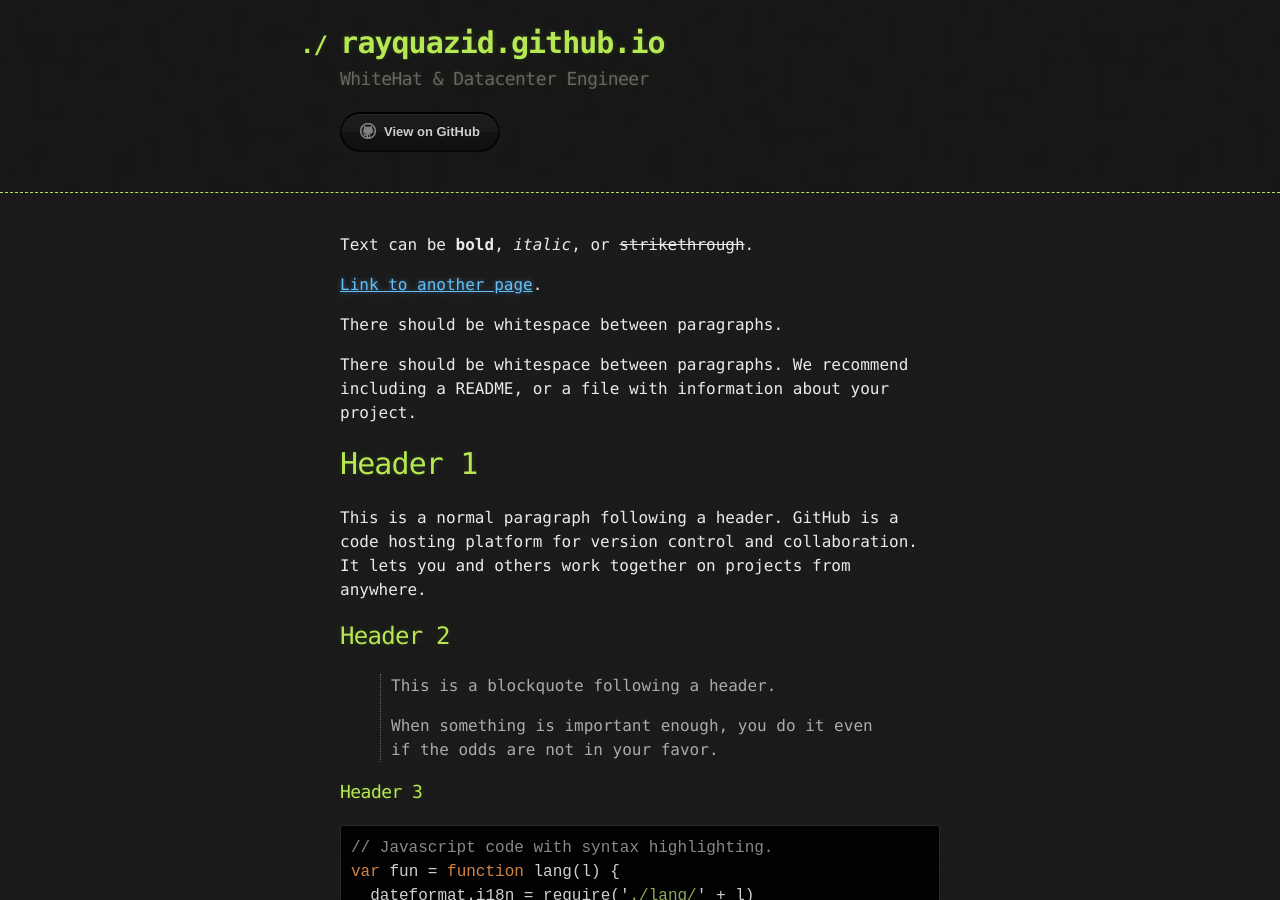
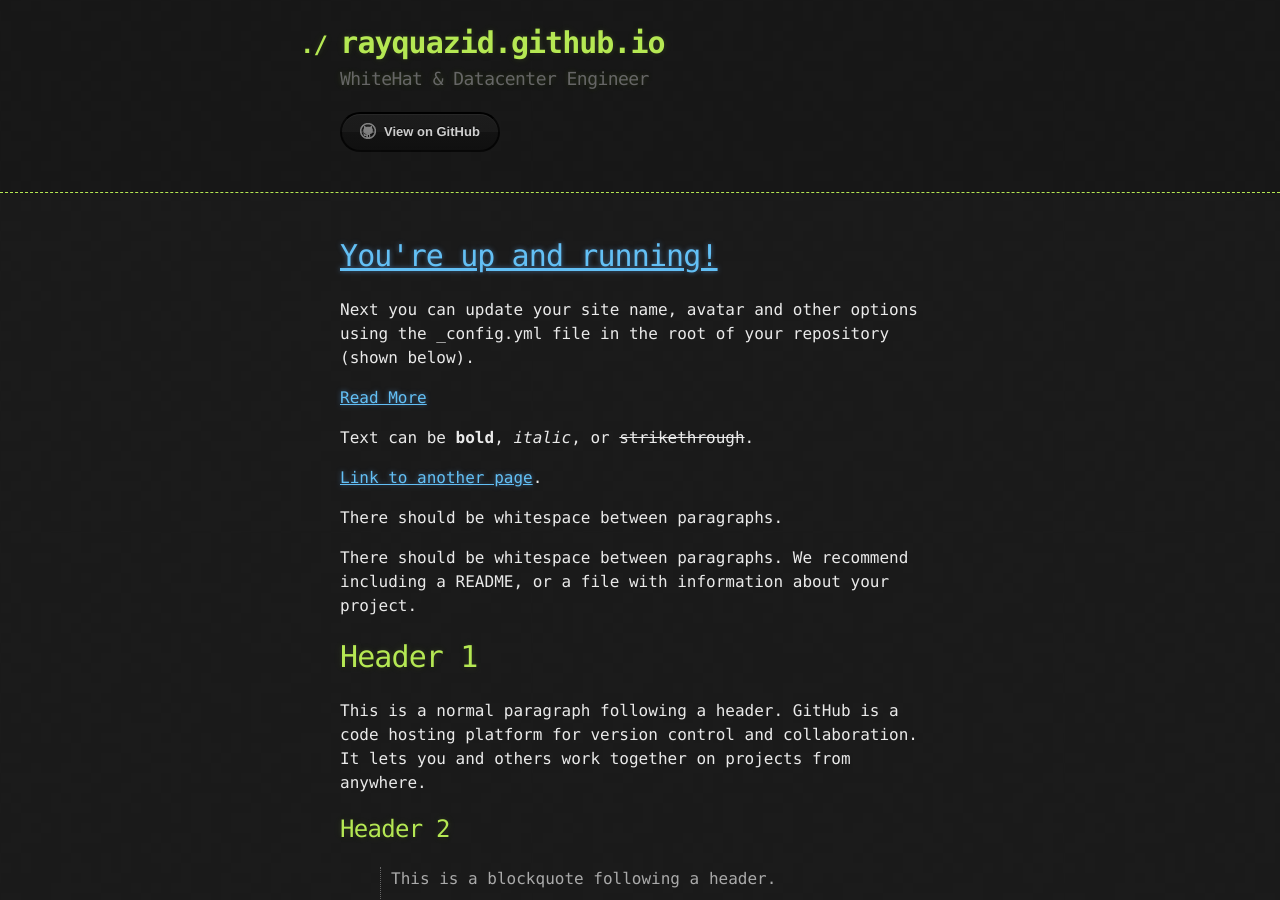
Before and after one commit to RayquazID/rayquazid.github.io, a Jekyll site: the page built from index.md, in a window 1280 px wide and 900 px high. Built offline with Jekyll 4.4.1, drawn with Linux system fonts in a browser that asks for light colours.

Commit message:
add hack theme

```diff
--- a/index.md
+++ b/index.md
@@ -1,6 +1,20 @@
 ---
 layout: default
 ---
+<div class="posts">
+  {% for post in site.posts %}
+    <article class="post">
+
+      <h1><a href="{{ site.baseurl }}{{ post.url }}">{{ post.title }}</a></h1>
+
+      <div class="entry">
+        {{ post.excerpt }}
+      </div>
+
+      <a href="{{ site.baseurl }}{{ post.url }}" class="read-more">Read More</a>
+    </article>
+  {% endfor %}
+</div>
 
 Text can be **bold**, _italic_, or ~~strikethrough~~.
 
```
Also changed, not shown: _layouts/page.html (added, +12 -0 lines), _layouts/post.html (added, +17 -0 lines).
